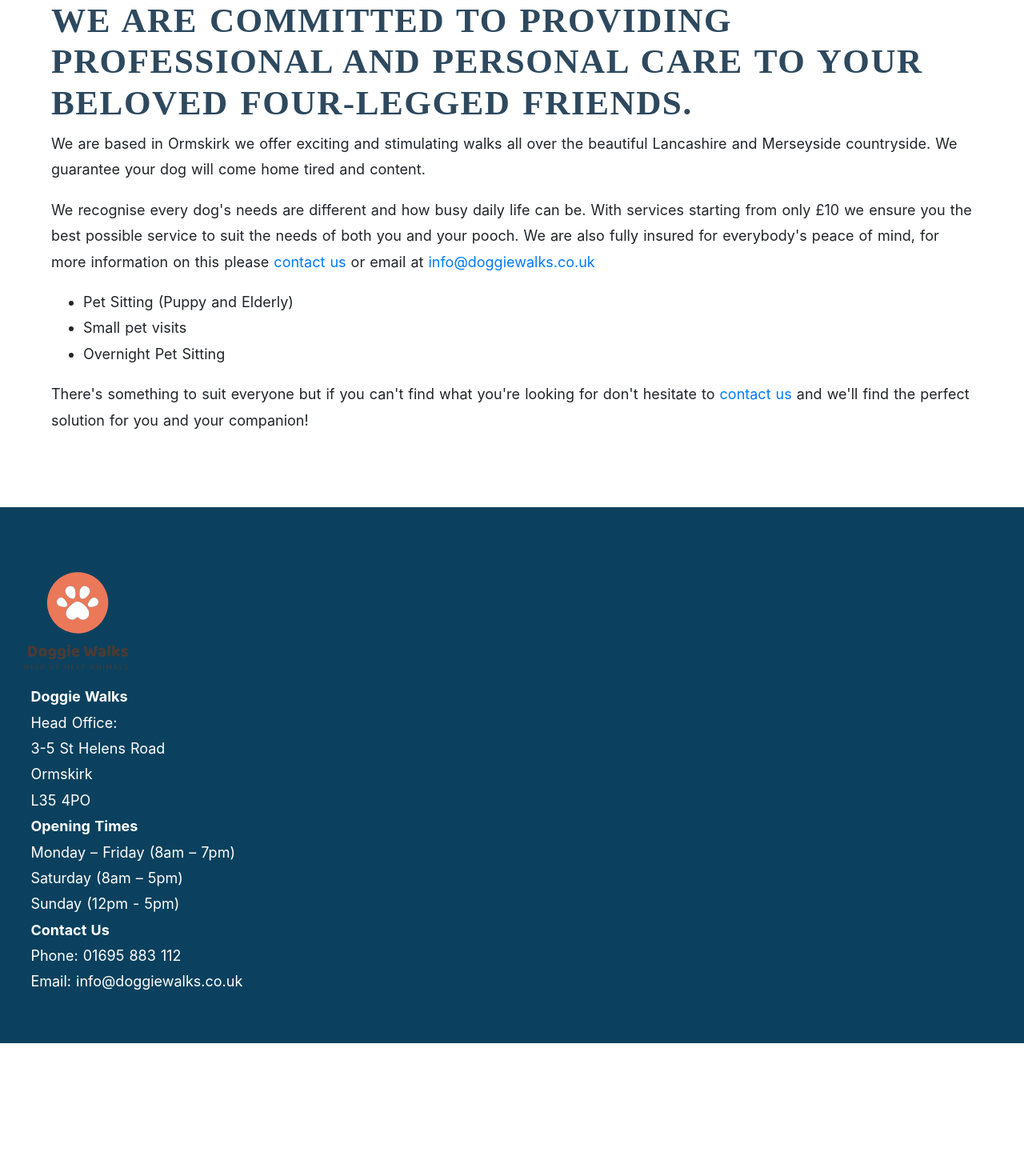
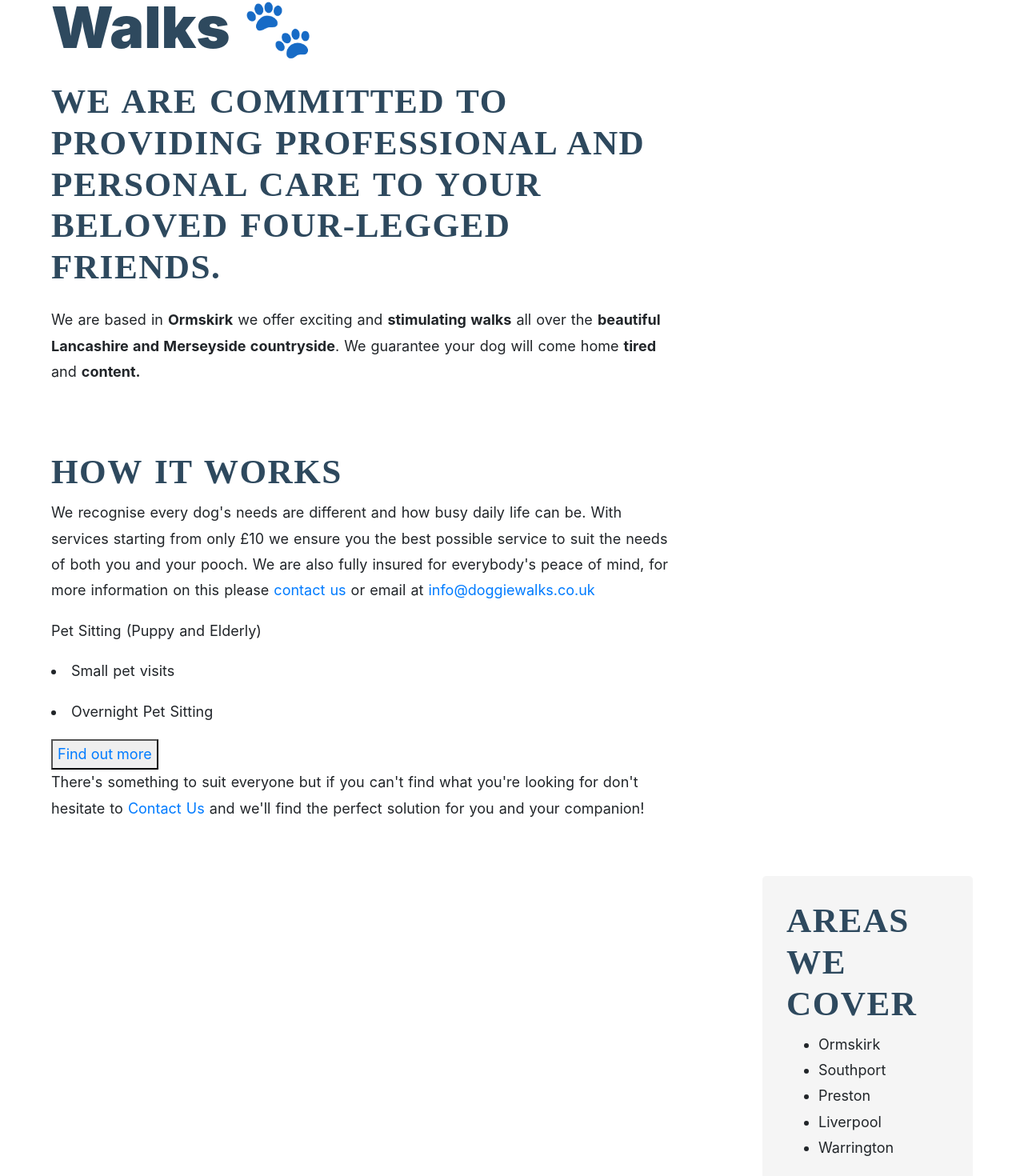
Before and after one commit to clarkenewsh/doggie-walks-site, a Nuxt app: page / in a window 1280 px wide. Shown: the part 687-2157 px from the top of the page at 80% size. Before the commit the page ends 1991 px from the top, so only its background shows below. Built offline with nearby package versions, Linux system fonts and the light colour scheme; a web font is replaced by a local one.

Commit message:
page content added and style refactor

```diff
--- a/pages/about/index.vue
+++ b/pages/about/index.vue
@@ -1,7 +1,8 @@
 <template>
   <section>
+    <div class="welcome">
       <h1 class="title">
-      About us
+        About us &#128062;
       </h1>
       <p>Doggie walks are committed to ensuring that your pet is safe, healthy and active. Our canine friends should feel different terrain under their paws, hear different sounds and see different sights and have a decent sniff about!</p>
       <p>
@@ -12,6 +13,25 @@
       <p>
         However, we also accept drop-offs at your nearest local branch. You can find out more about where your nearest branch is via our contact page.
       </p>
+    </div>
+    <div id="areas">
+      <h2>Areas we cover</h2>
+      <ul>
+        <li>Ormskirk</li>
+        <li>Southport</li>
+        <li>Preston</li>
+        <li>Liverpool</li>
+        <li>Warrington</li>
+      </ul>
+    </div>
+    <div id="opening-times">
+      <h2>Opening Times</h2>
+      <ul>
+        <li>Monday – Friday (8am – 7pm)</li>
+        <li>Saturday (8am – 5pm)</li>
+        <li>Sunday (12pm - 5pm)</li>
+      </ul>
+    </div>
   </section>
 </template>
 <script>
@@ -32,6 +52,24 @@
 <style scoped>
 section {
     grid-column: 2;
+    grid-column: 1fr;
+    grid-column-gap: 100px;
+    grid-row-gap: 50px;
+}
+
+  @media only screen and (min-width: 1024px) {
+    section {
+    display: grid;
+    grid-template-columns: 3fr 1fr;
+    }
+    #opening-times {
+      grid-column: 2;
+    }
+
+    #areas {
+      grid-column: 2;
+
+    }
   }
 
 </style>
--- a/pages/about/team.vue
+++ b/pages/about/team.vue
@@ -1,9 +1,10 @@
 <template>
   <section>
     <h1 class="title">
-      Meet the Team
+      Meet the Team &#128062;
     </h1>
-    <p>Meet the doggie walks team! We’re fully trained and insured to work with animals and are committed to the health and benefits of your pet. We aim to keep providing the best knowledge regarding dogs as we can, and to do this we believe you cannot sit still in this occupation as we learn more about dogs daily. We ensure that our knowledge is kept up-to-date by attending regular seminars and courses presented by well-respected canine trainers, behaviorists and practitioners.</p>
+    <p>Meet the doggie walks team! We’re fully trained and insured to work with animals and are committed to the health and benefits of your pet. We aim to keep providing the best knowledge regarding dogs as we can, and to do this we believe you cannot sit still in this occupation as we learn more about dogs daily. </p>
+    <p>We ensure that our knowledge is kept up-to-date by attending regular seminars and courses presented by well-respected canine trainers, behaviorists and practitioners.</p>
     <figure>
       <h2>Lori Hanson</h2>
       <figcaption>Founder of Doggie Walks</figcaption>
@@ -42,4 +43,11 @@
 section {
     grid-column: 2;
 }
+
+figure {
+  background: #f5f5f5f5;
+  border: none;
+  border-radius: 5px;
+  padding: 30px;
+}
 </style>
--- a/pages/contact.vue
+++ b/pages/contact.vue
@@ -1,12 +1,19 @@
 <template>
   <section>
     <h1 class="title">
-      Contact Us
+      Contact Us &#128062;
     </h1>
-    <p>We have a wide variety of daycare facilities, listed below is all our locations and their address’. Feel free to
-      pop in or fill out the form below.</p>
+    <p>
+      We have a wide variety of daycare facilities, listed below is all our locations and their address’. Feel free to
+      pop in or fill out the form below.
+    </p>
+    <div>
+      <!-- contact form component here  -->
+      <ContactForm />
+    </div>
     <!-- Contact list component here  -->
     <div>
+      <h2>Areas we cover</h2>
       <h3>Ormskirk</h3>
       <ul>
         <li>Doggie walks</li>
@@ -33,18 +40,25 @@
         <li>WA5 1AF</li>
       </ul>
     </div>
-    <!-- contact form component here  -->
-    <ContactForm />
+    <div id="opening-times">
+      <h2>Opening Times</h2>
+      <ul>
+      <li>Monday – Friday (8am – 7pm)</li>
+      <li>Saturday (8am – 5pm)</li>
+      <li>Sunday (12pm - 5pm)</li>
+    </ul>
+
+    </div>
   </section>
 </template>
 <script>
 export default {
-    data() {
+  data () {
     return {
       title: 'Contact'
     }
   },
-    head() {
+  head () {
     return {
       title: this.title
     }
@@ -58,4 +72,8 @@
     grid-column: 2;
   }
 
+  .address-block {
+    display: flex;
+  }
+
 </style>
--- a/pages/gallery.vue
+++ b/pages/gallery.vue
@@ -1,11 +1,12 @@
 <template>
   <section>
     <h1 class="title">
-      Gallery
+      Gallery &#128062;
     </h1>
     <p>Every week is a busy week! Checkout how much fun our guests have within our day care centers. All photos have been taken with the consent of every owner</p>
     <figure>
-      image gallery component here
+      <!-- image gallery component here -->
+      <ImageGallery />
     </figure>
   </section>
 </template>
--- a/pages/index.vue
+++ b/pages/index.vue
@@ -1,20 +1,59 @@
 <template>
   <section>
+    <div id="welcome">
       <h1 class="title">
-      Welcome to Doggie Walks!
+        Welcome to Doggie Walks &#128062;
       </h1>
       <h2>We are committed to providing professional and personal care to your beloved four-legged friends.</h2>
-    <p>We are based in Ormskirk we offer exciting and stimulating walks all over the beautiful Lancashire and Merseyside countryside. We guarantee your dog will come home tired and content.</p>
       <p>
-      We recognise every dog's needs are different and how busy daily life can be. With services starting from only £10 we ensure you the best possible service to suit the needs of both you and your pooch.
-      We are also fully insured for everybody's peace of mind, for more information on this please <a href="">contact us</a> or email at <a href="mailto:info@doggiewalks.co.uk">info@doggiewalks.co.uk</a>
+        We are based in <strong>Ormskirk</strong> we offer exciting and <strong>stimulating walks</strong> all over the
+        <strong>beautiful Lancashire and
+          Merseyside countryside</strong>. We guarantee your dog will come home <strong>tired</strong> and
+        <strong>content.</strong>
       </p>
+    </div>
+    <div id="how-it-works">
+      <h2>How it works</h2>
+      <p>
+        We recognise every dog's needs are different and how busy daily life can be. With services starting from only
+        £10 we ensure you the best possible service to suit the needs of both you and your pooch.
+        We are also fully insured for everybody's peace of mind, for more information on this please <a href="">contact
+          us</a> or email at <a href="mailto:info@doggiewalks.co.uk">info@doggiewalks.co.uk</a>
+      </p>
+      <figure>
+        Pet Sitting (Puppy and Elderly)
+      </figure>
+      <figure>
+        <li>Small pet visits</li>
+      </figure>
+      <figure>
+        <li>Overnight Pet Sitting</li>
+      </figure>
+      <!-- Nuxt link to the service page route -->
+      <button>
+        <NuxtLink to="/services">
+          Find out more
+        </NuxtLink>
+      </button>
+      <p>
+        There's something to suit everyone but if you can't find what you're looking for don't hesitate to <NuxtLink
+          to="/contact"
+        >
+          Contact Us
+        </NuxtLink>and we'll find the perfect solution for you and your companion!
+      </p>
+    </div>
+    <SpecialOffer />
+    <div id="areas">
+      <h2>Areas we cover</h2>
       <ul>
-      <li>Pet Sitting (Puppy and Elderly)</li>
-      <li>Small pet visits</li>
-      <li>Overnight Pet Sitting</li>
+        <li>Ormskirk</li>
+        <li>Southport</li>
+        <li>Preston</li>
+        <li>Liverpool</li>
+        <li>Warrington</li>
       </ul>
-    <p>There's something to suit everyone but if you can't find what you're looking for don't hesitate to <a href="">contact us</a> and we'll find the perfect solution for you and your companion!</p>
+    </div>
   </section>
 </template>
 
@@ -31,13 +70,55 @@
     }
   }
 }
+
 </script>
 
 <style scoped>
   section {
     grid-column: 2;
     display: grid;
-  grid-template-columns: repeat(1fr, 12);
+    grid-column: 1fr;
+    grid-column-gap: 100px;
+    grid-row-gap: 50px;
+  }
+
+  #welcome > * {
+    padding-bottom: 15px;
+  }
+
+  #how-it-works {
+  }
+
+  #areas {
+  background: #f5f5f5f5;
+  border: none;
+  border-radius: 5px;
+  padding: 30px;
+  }
+
+  @media only screen and (min-width: 1024px) {
+    section {
+    display: grid;
+    grid-template-columns: 3fr 1fr;
+    }
+
+    #welcome {
+      grid-column: 1;
+    }
+
+    #how-it-works {
+      grid-column: 1;
+    }
+
+    #special-offer-block {
+      grid-column: 2;
+      grid-row: 1;
+    }
+
+    #areas {
+      grid-column: 2;
+
+    }
   }
 
 </style>
--- a/pages/services.vue
+++ b/pages/services.vue
@@ -1,37 +1,48 @@
 <template>
   <section>
     <h1 class="title">
-      Services &amp; cost
+      Services &amp; Cost &#128062;
     </h1>
     <!-- Chnage the services in to service list component and then service card component  -->
     <p>Your dog shall receive the full-length time it deserves. Check for your local branch and pop in if you’re unsure which service is right for you. Every dog is unique, meaning that every dog deserves our full attention 7 days a week.</p>
-    <div class="service card">
+    <div class="service-card">
       <h2>Dog Walking</h2>
       <ul>
         <li>£12/h</li>
         <li>Duration: 1 hour (enquire for more)</li>
-        <li>Not all dogs enjoy group walks, therefore we provide two different services. Solo or
-group, discover which option is best for your dog.</li>
+        <li>
+          Not all dogs enjoy group walks, therefore we provide two different services. Solo or
+          group, discover which option is best for your dog.
+        </li>
       </ul>
     </div>
-     <div class="service card">
+    <div class="service-card">
       <h2>House Calls</h2>
       <ul>
         <li>£15/h</li>
         <li>Duration: 1 hour (enquire for more)</li>
-        <li>Need your dog looking after while you’re not home? This service allows you to have
-peace of mind while we ensure that your dog has the attention and care it deserves.</li>
+        <li>
+          Need your dog looking after while you’re not home? This service allows you to have
+          peace of mind while we ensure that your dog has the attention and care it deserves.
+        </li>
       </ul>
     </div>
-     <div class="service card">
+    <div class="service-card">
       <h2>Day Care</h2>
       <ul>
         <li>£60 Day</li>
         <li>Duration: 8 hours per day</li>
-        <li>Our professional day care centers provide the most up to date and clean facilities which
-ensures that your dog is safe, protected and healthy. This will cover all services from feeding, bathing walking and sleeping.</li>
+        <li>
+          Our professional day care centers provide the most up to date and clean facilities which
+          ensures that your dog is safe, protected and healthy. This will cover all services from feeding, bathing walking and sleeping.
+        </li>
       </ul>
     </div>
+    <button>
+      <NuxtLink to="/contact">
+        Get in touch
+      </NuxtLink>
+    </button>
   </section>
 </template>
 <script>
@@ -55,7 +66,25 @@
 
 }
 
-div {
+.service-card {
   display: flex;
+  margin-bottom: 55px;
+  background: #f5f5f5f5;
+  border: none;
+  border-radius: 5px;
+  padding: 30px;
+}
+
+h2 {
+  flex-basis: 30%;
+}
+
+ul {
+  flex-basis: 70%;
+}
+
+ul li {
+  list-style: none;
+  padding-bottom: 15px;
 }
 </style>
```
Lines whose indentation alone changed are shown as unchanged.
